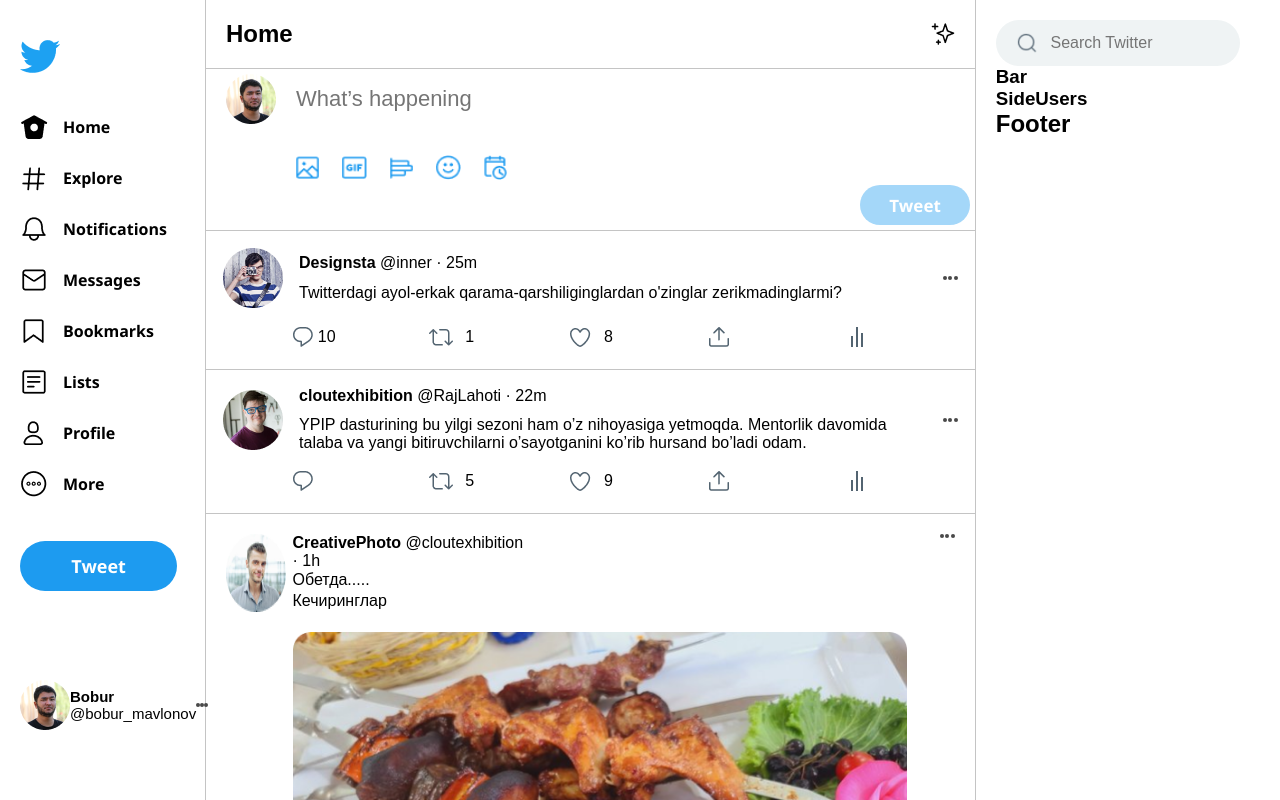
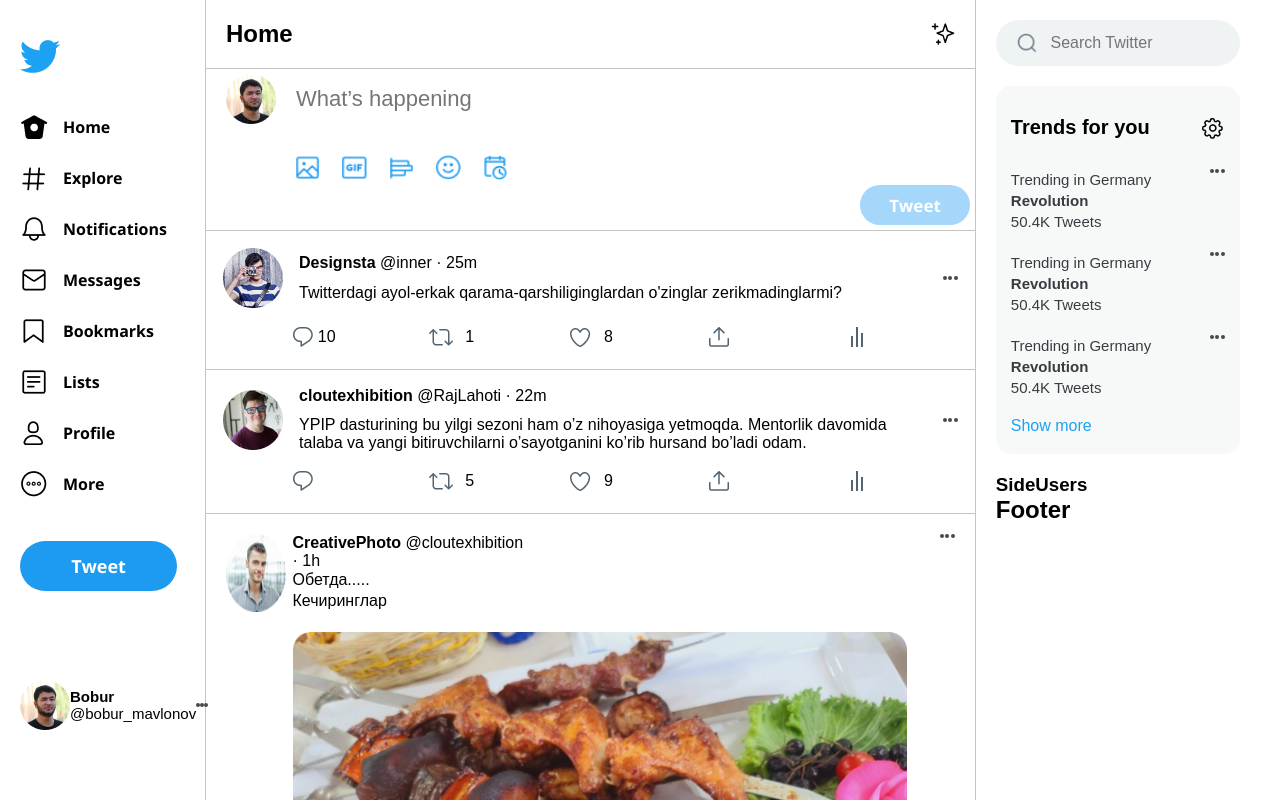
Before and after one commit to bboisxonov/Twitter, a React (Create React App) app: page / in a window 1280 px wide. Shown: the top 800 px of the page. Built offline with nearby package versions, Linux system fonts and the light colour scheme.

Commit message:
side bar component finished

```diff
--- a/src/Components/Trends/Bar/bar.css
+++ b/src/Components/Trends/Bar/bar.css
@@ -0,0 +1,36 @@
+.bar {
+  width: 100%;
+}
+.trendbar {
+  margin: 20px 0;
+  width: 100%;
+  border-radius: 15px;
+  background: #f7f9f9;
+  padding: 10px 15px;
+}
+.bar-item {
+  list-style: none;
+  display: flex;
+  justify-content: space-between;
+  align-items: start;
+  margin: 20px 0;
+}
+.bar-title {
+  color: #000;
+  font-size: 20px;
+  font-weight: 700;
+  margin-bottom: 10px;
+}
+.bar-item__description {
+  color: #393b41;
+  font-size: 15px;
+  line-height: 1.4;
+  font-weight: 400;
+}
+.show-more {
+  color: #1da1f2;
+  font-size: 16px;
+  font-weight: 400;
+  line-height: 100%; /* 18px */
+  margin: 10px 0;
+}
--- a/src/Components/Trends/Bar/bar.jsx
+++ b/src/Components/Trends/Bar/bar.jsx
@@ -3,11 +3,54 @@
 import "./bar.css"
 
 function Bar(){
-    return (
-    <section>
-        <h1>Bar</h1>
-    </section>
-    )
+    return <div className="trendbar">
+        <ul className='bar'>
+
+            <li className='bar-item'>
+                <h3 className='bar-title'>Trends for you</h3>
+                <img src={require('../../../images/settings.png')} alt="" />
+            </li>
+
+            <li className='bar-item'>
+                <p className='bar-item__description'>Trending in Germany <br />
+                <b>Revolution</b> <br />
+                50.4K Tweets</p>
+
+                <div className='tripple-dots'>
+                    <span className='users__profile-dots'></span>
+                    <span className='users__profile-dots'></span>
+                    <span className='users__profile-dots'></span>
+                </div>
+            </li>
+
+            <li className='bar-item'>
+                <p className='bar-item__description'>Trending in Germany <br />
+                <b>Revolution</b> <br />
+                50.4K Tweets</p>
+
+                <div className='tripple-dots'>
+                    <span className='users__profile-dots'></span>
+                    <span className='users__profile-dots'></span>
+                    <span className='users__profile-dots'></span>
+                </div>
+            </li>
+
+            <li className='bar-item'>
+                <p className='bar-item__description'>Trending in Germany <br />
+                <b>Revolution</b> <br />
+                50.4K Tweets</p>
+
+                <div className='tripple-dots'>
+                    <span className='users__profile-dots'></span>
+                    <span className='users__profile-dots'></span>
+                    <span className='users__profile-dots'></span>
+                </div>
+            </li>
+
+            <h3 className='show-more'>Show more</h3>
+        </ul>
+
+    </div>
 }
 
 export default Bar
```
